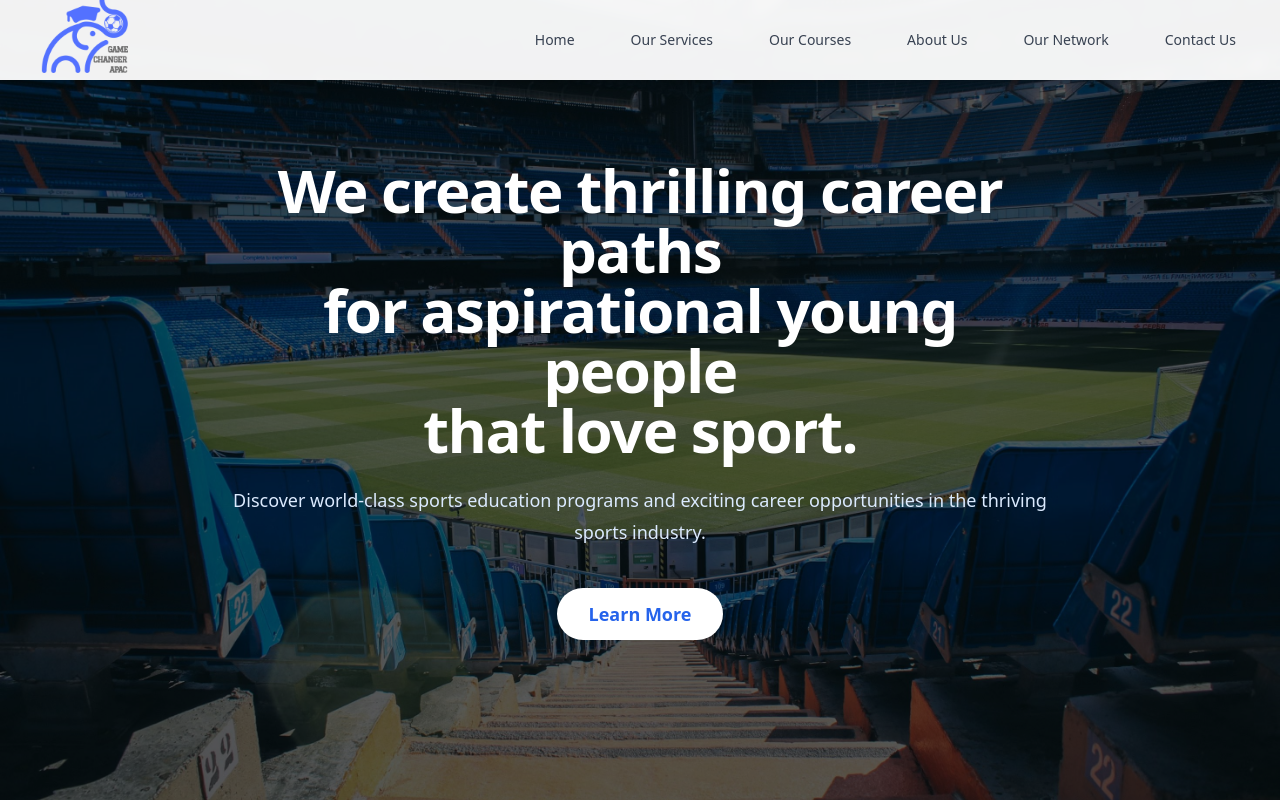
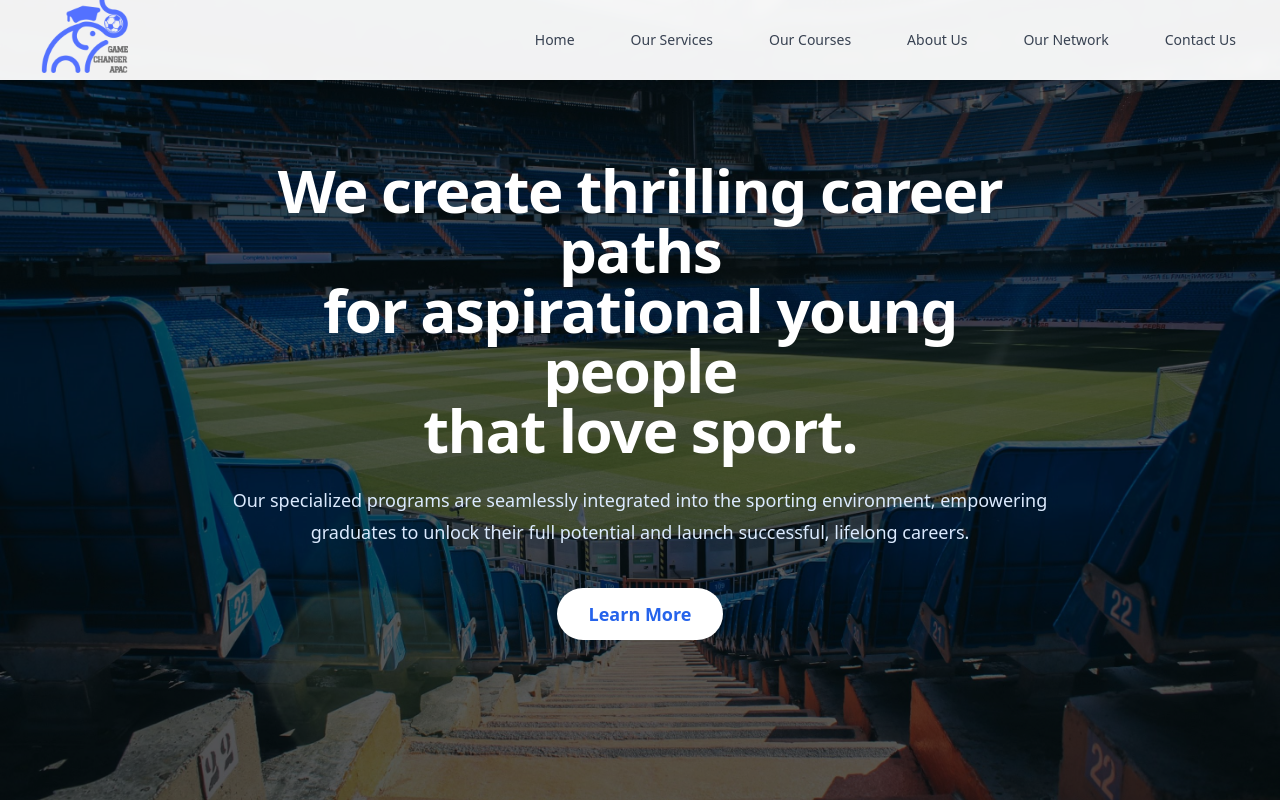
Before and after one commit to sameerbulakh/apac, a React (Vite) app: page / in a window 1280 px wide. Shown: the top 802 px of the page. Built offline with nearby package versions, Linux system fonts and the light colour scheme.

Commit message:
Update hero subtext with new content

```diff
--- a/src/components/Hero.tsx
+++ b/src/components/Hero.tsx
@@ -25,7 +25,7 @@ const Hero = () => {
               that love sport.
             </h1>
             <p className="mt-6 text-lg leading-8 text-blue-100">
-              Discover world-class sports education programs and exciting career opportunities in the thriving sports industry.
+              Our specialized programs are seamlessly integrated into the sporting environment, empowering graduates to unlock their full potential and launch successful, lifelong careers.
             </p>
             <div className="mt-10">
               <a
```
